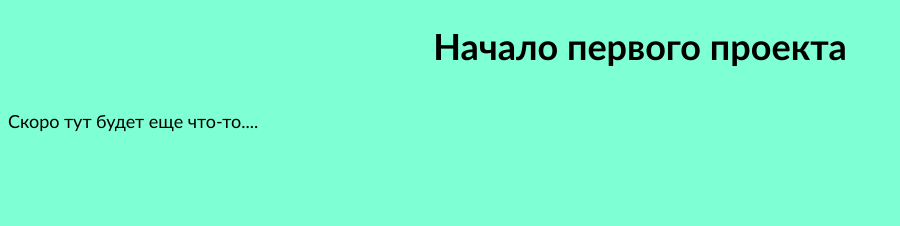
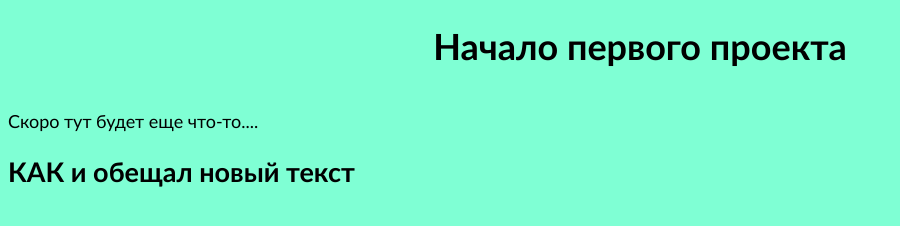
Before and after one commit to Milsb4/first-project, a plain HTML site: page index.html in a window 1280 px wide. Shown: the whole page, without its empty margins (0-900 px from the left). Drawn offline with Linux system fonts and the light colour scheme; files that its build step writes are made by us from their sources; files whose address does not match are found by name.

Commit message:
new markup

```diff
--- a/index.html
+++ b/index.html
@@ -9,6 +9,7 @@
 <h1 class="title_text">Начало первого проекта</h1>
 <div class="text">
     <p >Скоро тут будет еще что-то....</p>
+    <h2> КАК и обещал новый текст</h2>
 </div>
 
 </body>
```
